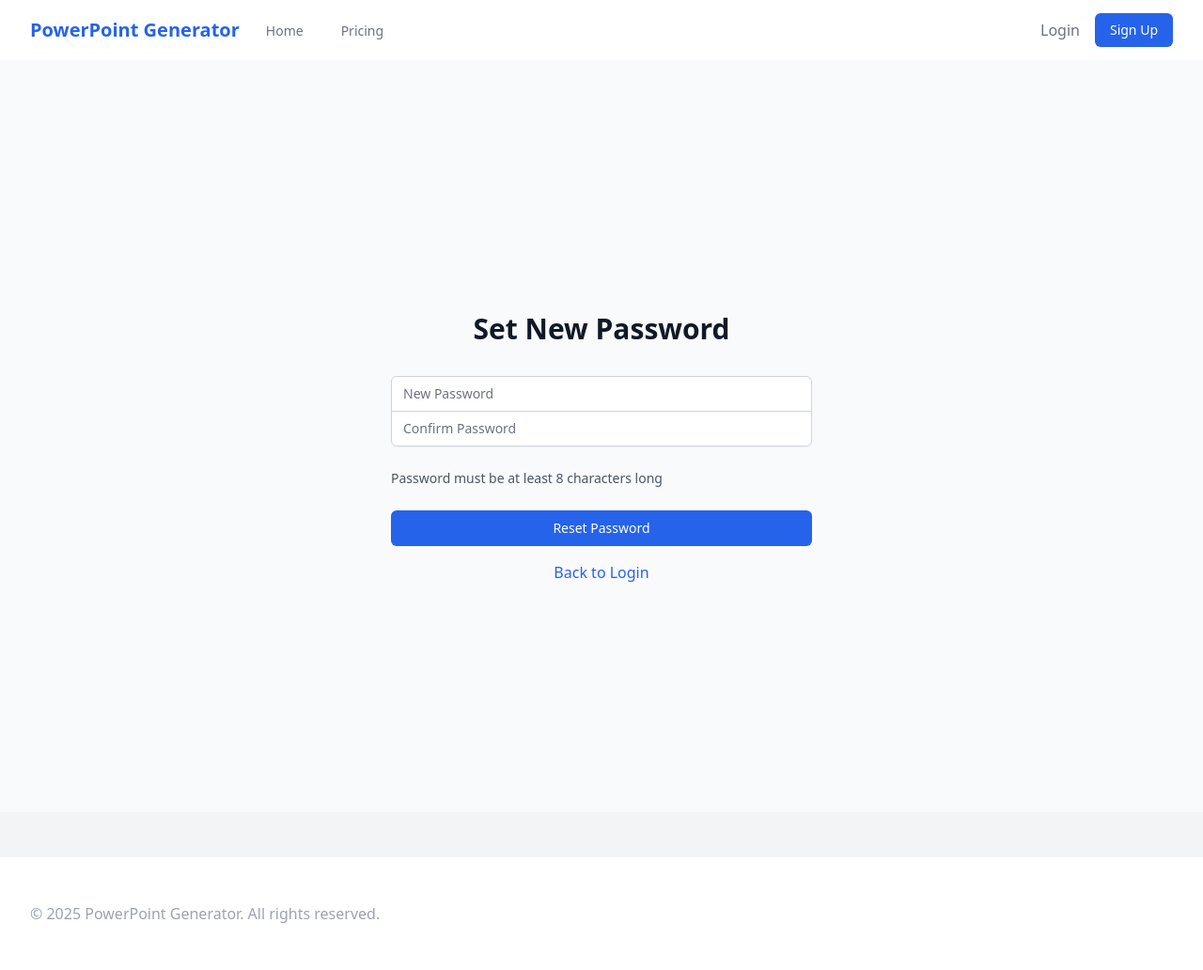
After one commit to techanyday/deckster, a Flask app: template templates/reset_password.html in a window 1280 px wide. The commit adds this page. Shown: the whole page at 94% size. Run offline with Flask 3, Linux system fonts and the light colour scheme; the template is opened without the code that fills it, so the values that code supplies are empty; some libraries are stand-ins or nearby versions.

Commit message:
feat: Add password reset functionality with Tailwind CSS styling

```diff
--- a/templates/login.html
+++ b/templates/login.html
@@ -38,6 +38,10 @@
                 </button>
             </div>
         </form>
+        <div class="mt-4 text-center space-y-2">
+            <a href="{{ url_for('forgot_password') }}" class="block text-sm font-medium text-blue-600 hover:text-blue-500">Forgot your password?</a>
+            <a href="{{ url_for('register') }}" class="block text-sm font-medium text-blue-600 hover:text-blue-500">Don't have an account? Register</a>
+        </div>
         <div id="error" class="mt-2 text-center text-sm text-red-600 hidden"></div>
     </div>
 </div>
--- /dev/null
+++ b/templates/reset_password.html
@@ -0,0 +1,107 @@
+{% extends "base.html" %}
+
+{% block content %}
+<div class="min-h-screen flex items-center justify-center bg-gray-50 py-12 px-4 sm:px-6 lg:px-8">
+    <div class="max-w-md w-full space-y-8">
+        <div>
+            <h2 class="mt-6 text-center text-3xl font-extrabold text-gray-900">
+                Set New Password
+            </h2>
+            {% if error %}
+            <div class="mt-2 rounded-md bg-red-50 p-4">
+                <div class="flex">
+                    <div class="flex-shrink-0">
+                        <svg class="h-5 w-5 text-red-400" xmlns="http://www.w3.org/2000/svg" viewBox="0 0 20 20" fill="currentColor">
+                            <path fill-rule="evenodd" d="M10 18a8 8 0 100-16 8 8 0 000 16zM8.707 7.293a1 1 0 00-1.414 1.414L8.586 10l-1.293 1.293a1 1 0 101.414 1.414L10 11.414l1.293 1.293a1 1 0 001.414-1.414L11.414 10l1.293-1.293a1 1 0 00-1.414-1.414L10 8.586 8.707 7.293z" clip-rule="evenodd" />
+                        </svg>
+                    </div>
+                    <div class="ml-3">
+                        <p class="text-sm font-medium text-red-800">{{ error }}</p>
+                    </div>
+                </div>
+            </div>
+            {% else %}
+            <form id="resetPasswordForm" class="mt-8 space-y-6">
+                <input type="hidden" name="csrf_token" value="{{ csrf_token() }}">
+                <div class="rounded-md shadow-sm -space-y-px">
+                    <div>
+                        <label for="password" class="sr-only">New Password</label>
+                        <input type="password" id="password" name="password" required minlength="8"
+                               class="appearance-none rounded-t-md relative block w-full px-3 py-2 border border-gray-300 placeholder-gray-500 text-gray-900 focus:outline-none focus:ring-blue-500 focus:border-blue-500 focus:z-10 sm:text-sm"
+                               placeholder="New Password">
+                    </div>
+                    <div>
+                        <label for="confirmPassword" class="sr-only">Confirm Password</label>
+                        <input type="password" id="confirmPassword" name="confirmPassword" required minlength="8"
+                               class="appearance-none rounded-b-md relative block w-full px-3 py-2 border border-gray-300 placeholder-gray-500 text-gray-900 focus:outline-none focus:ring-blue-500 focus:border-blue-500 focus:z-10 sm:text-sm"
+                               placeholder="Confirm Password">
+                    </div>
+                </div>
+                <div class="text-sm text-gray-600">
+                    Password must be at least 8 characters long
+                </div>
+                <div>
+                    <button type="submit"
+                            class="group relative w-full flex justify-center py-2 px-4 border border-transparent text-sm font-medium rounded-md text-white bg-blue-600 hover:bg-blue-700 focus:outline-none focus:ring-2 focus:ring-offset-2 focus:ring-blue-500">
+                        Reset Password
+                    </button>
+                </div>
+            </form>
+            {% endif %}
+            <div class="mt-4 text-center">
+                <a href="{{ url_for('login') }}" class="font-medium text-blue-600 hover:text-blue-500">
+                    Back to Login
+                </a>
+            </div>
+            <div id="message" class="mt-2 text-center text-sm hidden"></div>
+        </div>
+    </div>
+</div>
+
+<script>
+document.getElementById('resetPasswordForm')?.addEventListener('submit', async (e) => {
+    e.preventDefault();
+
+    const password = document.getElementById('password').value;
+    const confirmPassword = document.getElementById('confirmPassword').value;
+    const messageDiv = document.getElementById('message');
+    const csrfToken = document.querySelector('input[name="csrf_token"]').value;
+
+    if (password !== confirmPassword) {
+        messageDiv.textContent = 'Passwords do not match';
+        messageDiv.className = 'mt-2 text-center text-sm text-red-600';
+        messageDiv.classList.remove('hidden');
+        return;
+    }
+
+    try {
+        const response = await fetch(window.location.href, {
+            method: 'POST',
+            headers: {
+                'Content-Type': 'application/json',
+                'X-CSRFToken': csrfToken
+            },
+            body: JSON.stringify({
+                password: password
+            })
+        });
+
+        const data = await response.json();
+        messageDiv.textContent = data.message;
+        messageDiv.className = `mt-2 text-center text-sm ${data.status === 'success' ? 'text-green-600' : 'text-red-600'}`;
+        messageDiv.classList.remove('hidden');
+
+        if (data.status === 'success') {
+            document.getElementById('resetPasswordForm').style.display = 'none';
+            setTimeout(() => {
+                window.location.href = "{{ url_for('login') }}";
+            }, 3000);
+        }
+    } catch (error) {
+        messageDiv.textContent = 'An error occurred. Please try again later.';
+        messageDiv.className = 'mt-2 text-center text-sm text-red-600';
+        messageDiv.classList.remove('hidden');
+    }
+});
+</script>
+{% endblock %}
```
Also changed, not shown: templates/forgot_password.html (added, +73 -0 lines).
